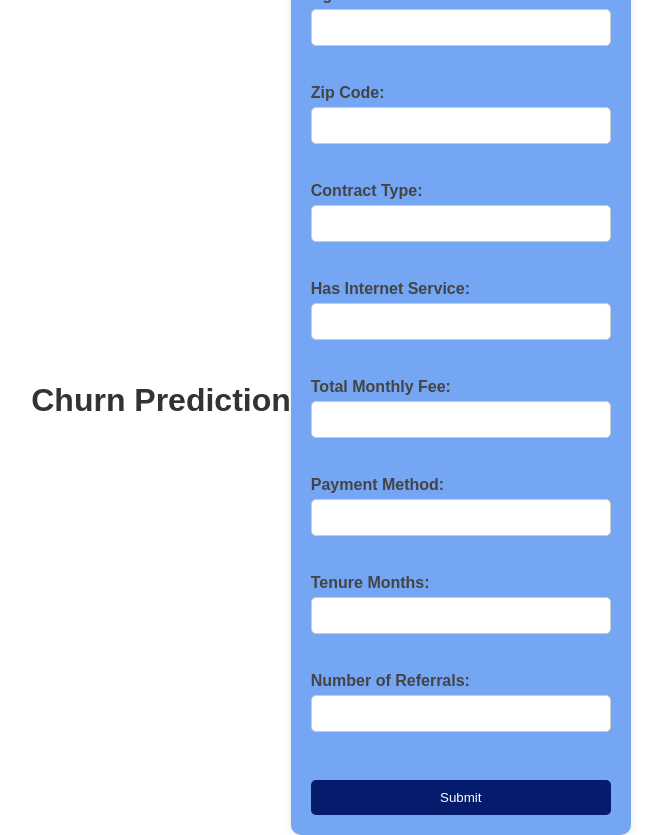
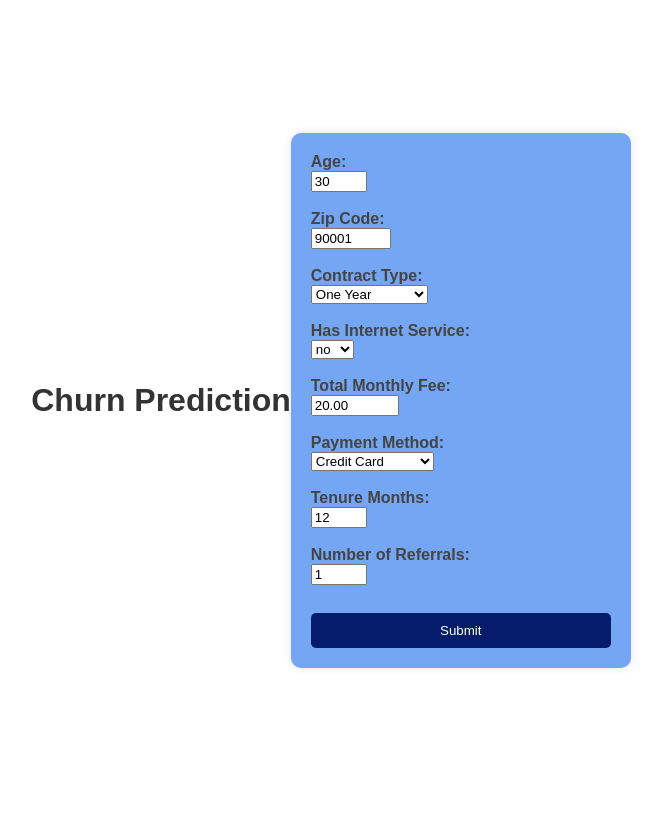
Before and after one commit to rapid123-sl/AI300_Projects, a Flask app: page / in a window 1280 px wide. Shown: the whole page, without its empty margins (309-971 px from the left). After the commit the page ends 668 px from the top, so only its background shows below. Run offline with Flask 3, Linux system fonts and the light colour scheme.

Commit message:
Updated home.html

```diff
--- a/src/templates/home.html
+++ b/src/templates/home.html
@@ -8,28 +8,44 @@
     <h1>Churn  Prediction</h1>
     <form method="POST">
         <label for="age">Age:</label><br>
-        <input type="text" id="age" name="age"><br><br>
+        <input type="number" step="1" id="age" name="age" value="30" min="0" max="80"
+                title="Please enter a valid number"><br><br>
 
         <label for="zip_code">Zip Code:</label><br>
-        <input type="text" id="zip_code" name="zip_code"><br><br>
+        <input type="number" step="1" id="zip_code" name="zip_code" value="90001" min="90001" max="96150"
+                title="Please enter a zipcode between 90001-96150"><br><br>
 
         <label for="contract_type">Contract Type:</label><br>
-        <input type="text" id="contract_type" name="contract_type"><br><br>
+        <select id="contract_type" name="contract_type">
+            <option value="One Year" selected>One Year</option>
+            <option value="Month-to-Month">Month-to-Month</option>
+            <option value="Two Year">Two Year</option>
+        </select><br><br>
 
         <label for="has_internet_service">Has Internet Service:</label><br>
-        <input type="text" id="has_internet_service" name="has_internet_service"><br><br>
+        <select id="has_internet_service" name="has_internet_service">
+            <option value="yes">yes</option>
+            <option value="no" selected>no</option>
+        </select><br><br>
 
         <label for="total_monthly_fee">Total Monthly Fee:</label><br>
-        <input type="text" id="total_monthly_fee" name="total_monthly_fee"><br><br>
+        <input type="number" step="0.01" id="total_monthly_fee" name="total_monthly_fee" value="20.00" min="18.25" max="118.75"
+                title="Please enter a valid monthly fee"><br><br>
 
         <label for="payment_method">Payment Method:</label><br>
-        <input type="text" id="payment_method" name="payment_method"><br><br>
+        <select id="payment_method" name="payment_method">
+            <option value="Credit Card" selected>Credit Card</option>
+            <option value="Bank Withdrawal">Bank Withdrawal</option>
+            <option value="Mailed Check">Mailed Check</option>
+        </select><br><br>
 
         <label for="tenure_months">Tenure Months:</label><br>
-        <input type="text" id="tenure_months" name="tenure_months"><br><br>
+        <input type="number" step="1" id="tenure_months" name="tenure_months" value="12" min="1" max="72"
+                title="Please enter a valid number"><br><br>
 
         <label for="num_of_referrals">Number of Referrals:</label><br>
-        <input type="text" id="num_of_referrals" name="num_of_referrals"><br><br>
+        <input type="number" id="num_of_referrals" name="num_of_referrals" value="1" min="0" max="11"
+                title="Please enter a valid number"><br><br>
 
         <input type="submit" value="Submit">
     </form>
```
Also changed, not shown: requirements.txt (+12 -0 lines), 2 other files.
